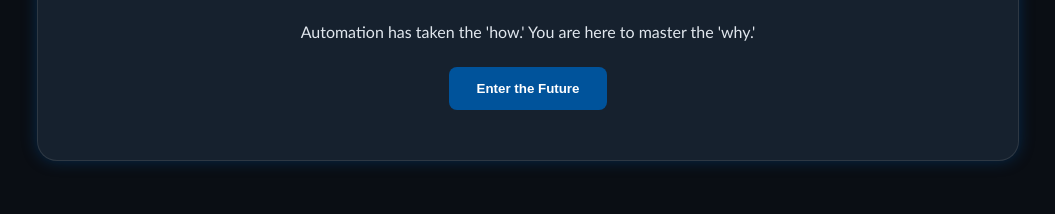
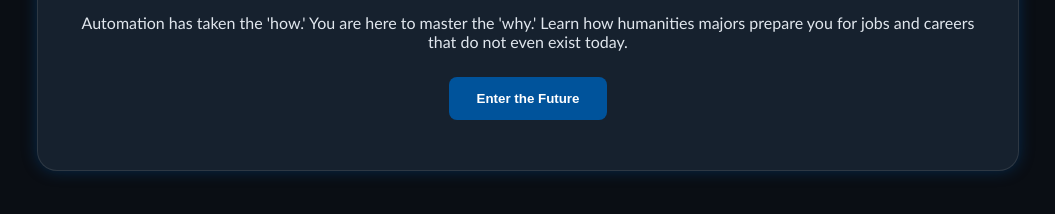
Before and after one commit to jamesmiller940/future-alumni, a plain HTML site: page index.html in a window 1280 px wide. Shown: the part 416-630 px from the top of the page, without its empty margins (112-1167 px from the left). Drawn offline with Linux system fonts and the light colour scheme.

Commit message:
Update index.html

```diff
--- a/index.html
+++ b/index.html
@@ -96,7 +96,7 @@
             <div class="preview-icon" style="background-position: 75% 0%;"></div>
             <div class="preview-icon" style="background-position: 25% 25%;"></div>
         </div>
-        <p>Automation has taken the 'how.' You are here to master the 'why.'</p>
+        <p>Automation has taken the 'how.' You are here to master the 'why.' Learn how humanities majors prepare you for jobs and careers that do not even exist today.</p>
         <button class="btn" onclick="startGame()">Enter the Future</button>
     </div>
 
```
